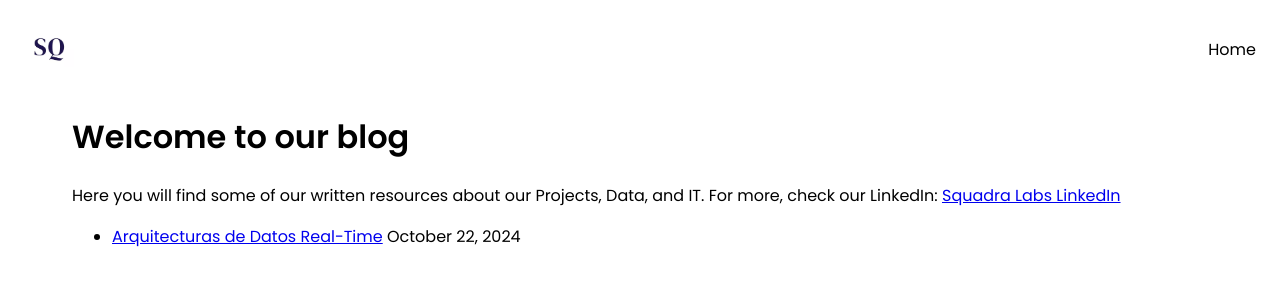
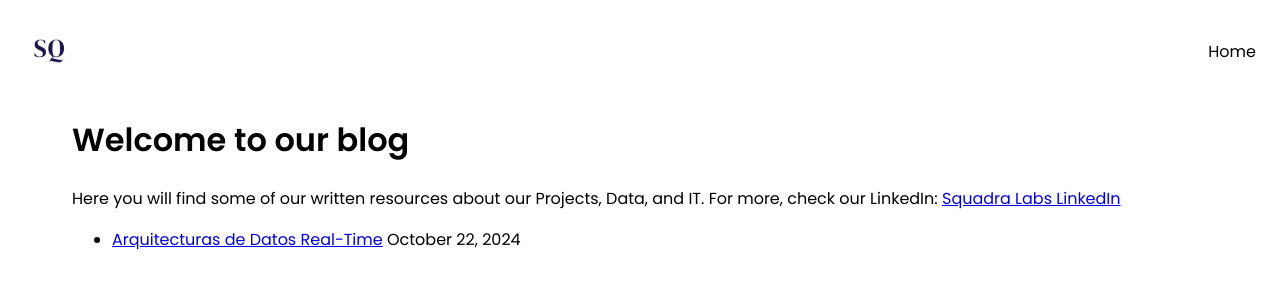
Before and after one commit to squadralabs/squadralabs.github.io, a Jekyll site: the page built from blog.html, in a window 1280 px wide. Shown: the top 300 px of the page. Built offline with Jekyll 4.4.1, drawn with Linux system fonts in a browser that asks for light colours.

Commit message:
Update custom-header.css

```diff
--- a/assets/css/custom-header.css
+++ b/assets/css/custom-header.css
@@ -1,6 +1,6 @@
 /* ------------------ Navbar ------------------ */
 .navbar {
-  padding: 0.60em 0; /* Reducir el padding vertical para disminuir la altura */
+  padding: 0.70em 0 !important; /* Reducir el padding vertical para disminuir la altura */
   background-color: #FFFFFF; /* Fondo blanco para el navbar */
   color: black; /* Texto del navbar en negro */
   z-index: 10; /* Asegura que la navbar esté sobre el contenido */
```
